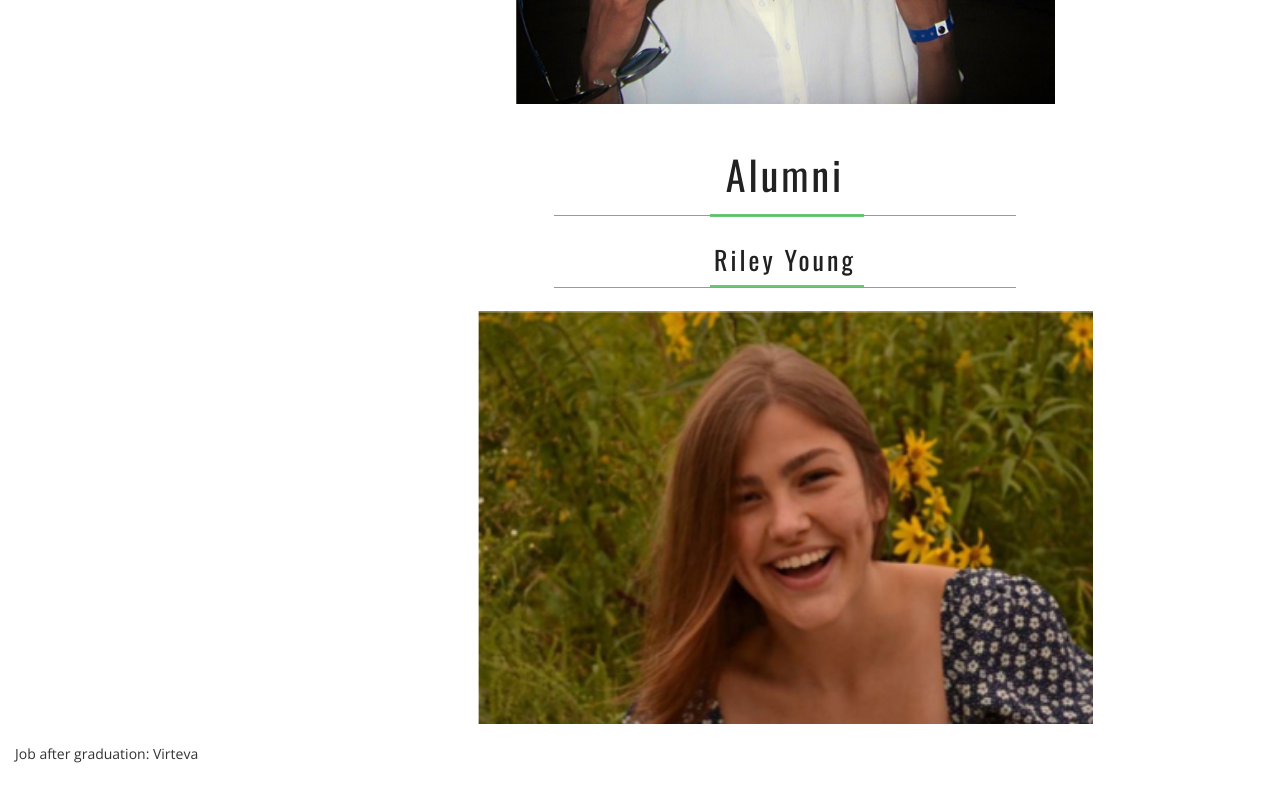
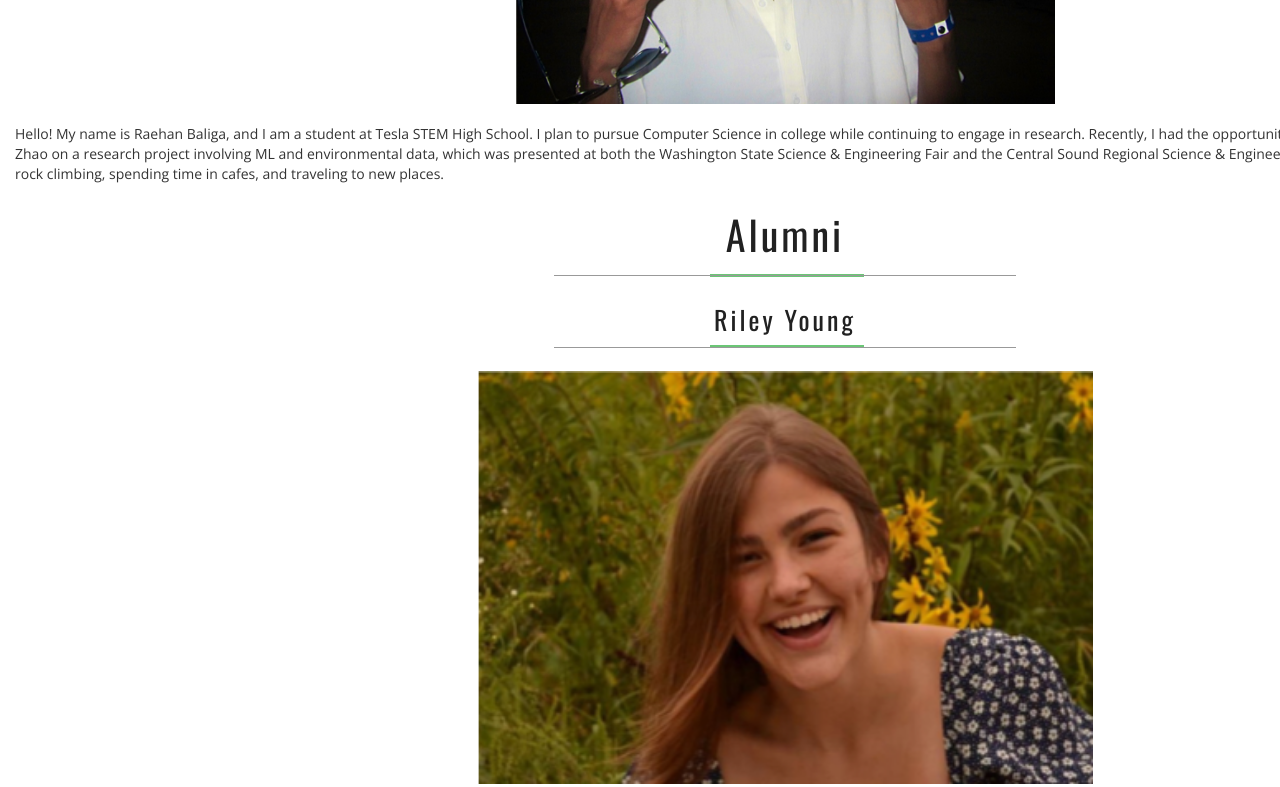
Before and after one commit to qhd-zhaoxin/qhd-zhaoxin.github.io, a plain HTML site: page team.html in a window 1280 px wide. Shown: the part 2980-3767 px from the top of the page. Drawn offline with nearby package versions, Linux system fonts and the light colour scheme.

Commit message:
update team members

```diff
--- a/team.html
+++ b/team.html
@@ -164,6 +164,7 @@ License URL: http://creativecommons.org/licenses/by/3.0/
 		</br>
 		<p style="text-align:center;"> <img src="images/Raehan.jpeg" align="middle"  width="35%" height="35%"></img>
 			<br><br>
+		<p>Hello! My name is Raehan Baliga, and I am a student at Tesla STEM High School. I plan to pursue Computer Science in college while continuing to engage in research. Recently, I had the opportunity to receive guidance from Professor Zhao on a research project involving ML and environmental data, which was presented at both the Washington State Science & Engineering Fair and the Central Sound Regional Science & Engineering Fair. Outside of academics, I enjoy rock climbing, spending time in cafes, and traveling to new places.</p>
 		<div class="clearfix"> </div>
 </div>
 
```
